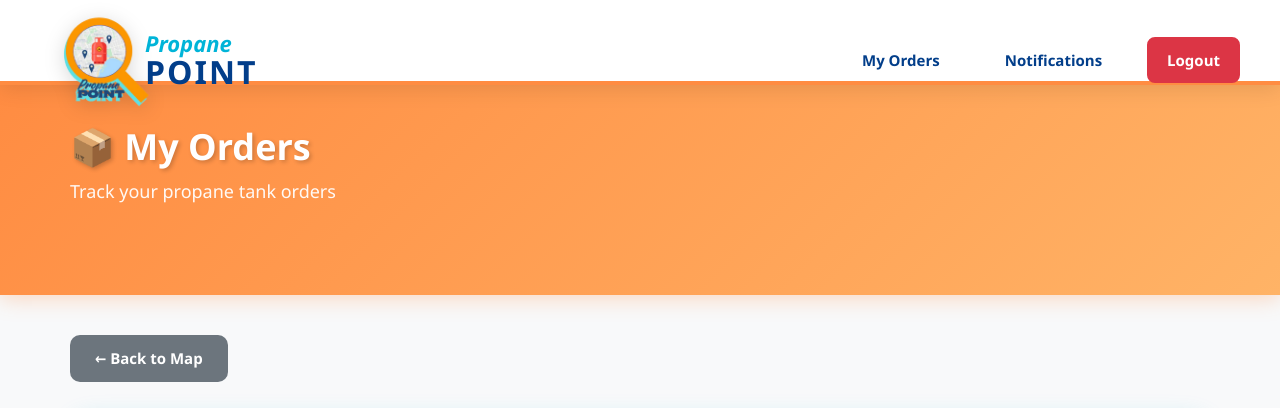
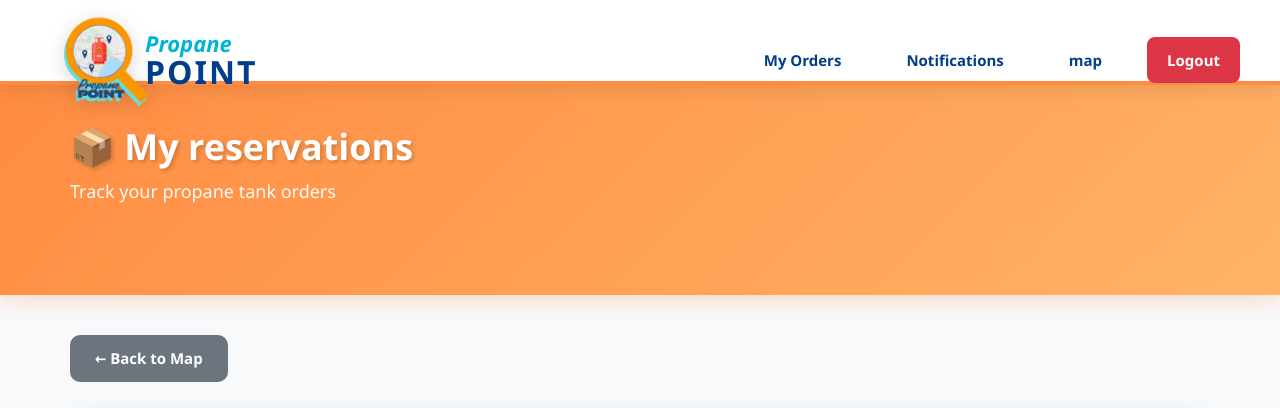
Before and after one commit to noone573/prophane, a Django app: page /my-orders/ in a window 1280 px wide. Shown: the top 408 px of the page. Run offline with Django 5.2, Linux system fonts and the light colour scheme; the visitor is signed in with stand-in values (Sample User, id 1); data that the repository does not hold is empty.

Commit message:
Update my_orders.html

```diff
--- a/templates/customer/my_orders.html
+++ b/templates/customer/my_orders.html
@@ -444,6 +444,7 @@
         {% endif %}
 
       </a>
+       <a href="{% url 'map' %}" class="nav-btn">map</a>
       <a href="{% url 'logout' %}" class="nav-btn logout">Logout</a>
     </div>
   </div>
@@ -451,7 +452,7 @@
   <!-- Page Header -->
   <div class="page-header">
     <div class="container">
-      <h1>📦 My Orders</h1>
+      <h1>📦 My reservations</h1>
       <p>Track your propane tank orders</p>
     </div>
   </div>
```
